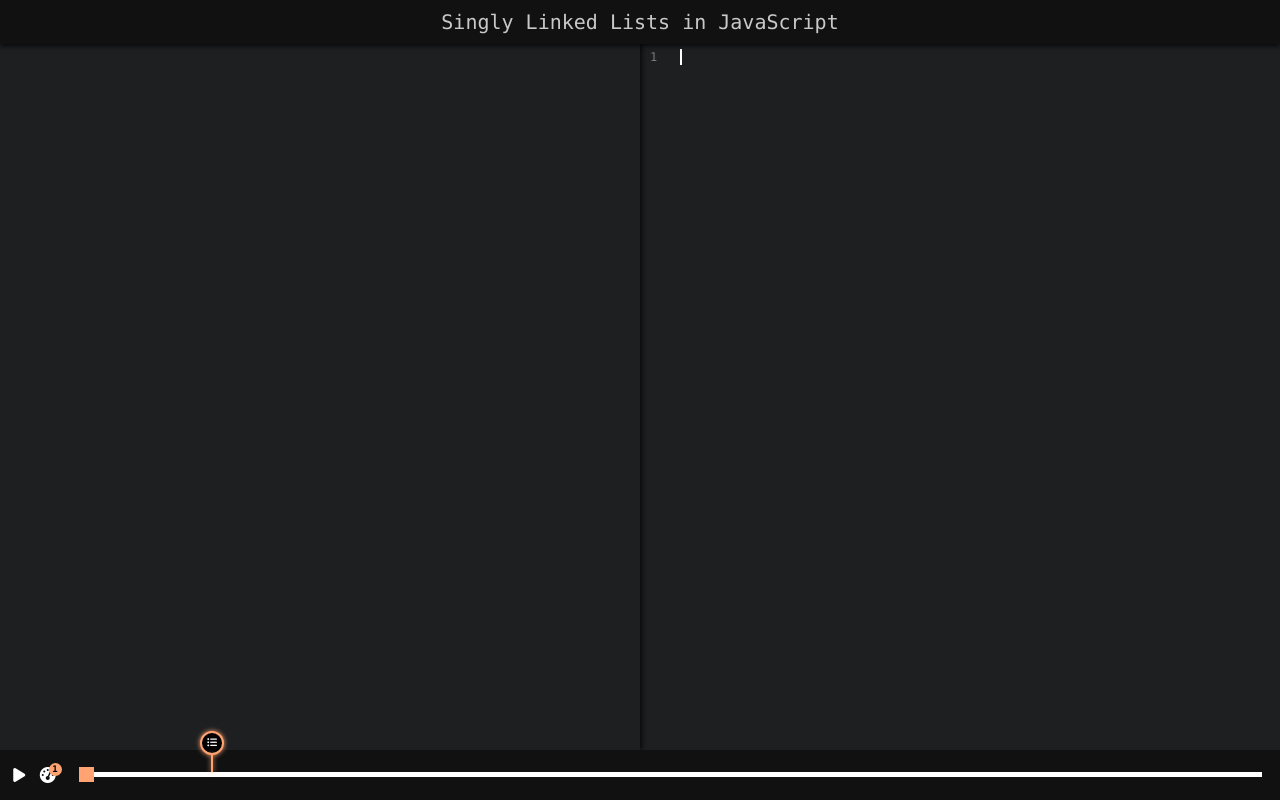
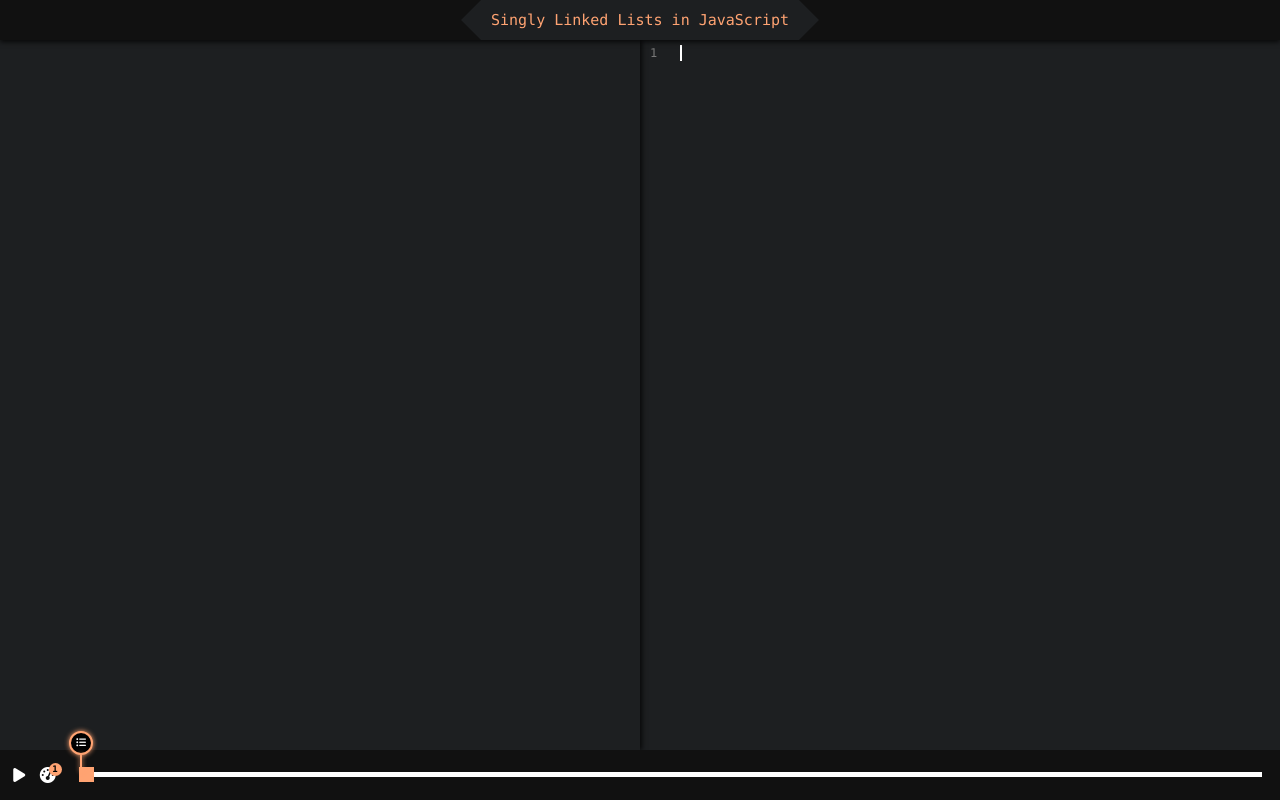
Before and after one commit to Annoraaq/codepled, a website built with webpack: page dist/index.html in a window 1280 px wide. Built offline with nearby package versions, Linux system fonts and the light colour scheme.

Commit message:
restyle title

```diff
--- a/dist/css/styles.css
+++ b/dist/css/styles.css
@@ -7,16 +7,52 @@ body {
 }
 
 header {
-  color: #c9c9c9;
-  font-family: Menlo, Monaco, "Courier New", monospace;
-  font-size: 20px;
-  padding: 10px 10px;
-  text-align: center;
   background: #111111;
   -webkit-box-shadow: 0px 2px 5px 0px rgba(0, 0, 0, 0.75);
   -moz-box-shadow: 0px 2px 5px 0px rgba(0, 0, 0, 0.75);
   box-shadow: 0px 2px 5px 0px rgba(0, 0, 0, 0.75);
   z-index: 2;
+  text-align: center;
+}
+
+header .title {
+  display: inline-block;
+  margin: auto;
+  display: flex;
+  flex-direction: row;
+  justify-content: center;
+}
+
+header h1 {
+  padding: 10px 10px;
+  background: #1d1f21;
+  color: rgb(255, 163, 114);
+  font-family: Menlo, Monaco, "Courier New", monospace;
+  font-weight: normal;
+  font-size: 15px;
+  margin: 0;
+  height: 20px;
+  line-height: 20px;
+}
+
+header .title::before {
+  content: "";
+  width: 0;
+  height: 0;
+  border-left: 20px solid transparent;
+  border-right: 20px solid #1d1f21;
+  border-top: 20px solid transparent;
+  border-bottom: 20px solid transparent;
+}
+
+header .title::after {
+  content: "";
+  width: 0;
+  height: 0;
+  border-left: 20px solid #1d1f21;
+  border-right: 20px solid transparent;
+  border-top: 20px solid transparent;
+  border-bottom: 20px solid transparent;
 }
 
 .cursor {
@@ -188,10 +224,12 @@ header {
 
 .section {
   color: #474747;
+  filter: blur(0.7px);
   padding: 50px;
 }
 
 .section:hover {
+  filter: none;
   background: #2b2e31;
   color: #cacaca;
   cursor: pointer;
@@ -203,6 +241,7 @@ header {
 }
 
 .section.active {
+  filter: none;
   color: #cacaca;
   -webkit-animation: fadein 1.375s; /* Safari, Chrome and Opera > 12.1 */
   -moz-animation: fadein 1.375s; /* Firefox < 16 */
@@ -233,7 +272,7 @@ header {
   line-height: 20px;
   width: 20px;
   height: 20px;
-  left: 200px;
+  left: 69px;
   bottom: 20px;
   border-radius: 20px;
   border: 2px solid rgb(255, 163, 114);
--- a/dist/index.html
+++ b/dist/index.html
@@ -8,7 +8,7 @@
 
   <body>
     <div class="container">
-    <header>Singly Linked Lists in JavaScript</header>
+    <header><div class="title"><h1>Singly Linked Lists in JavaScript</h1></div></header>
       <div class="content">
         <div class="code-container">
           <div class="inner-container">
```
